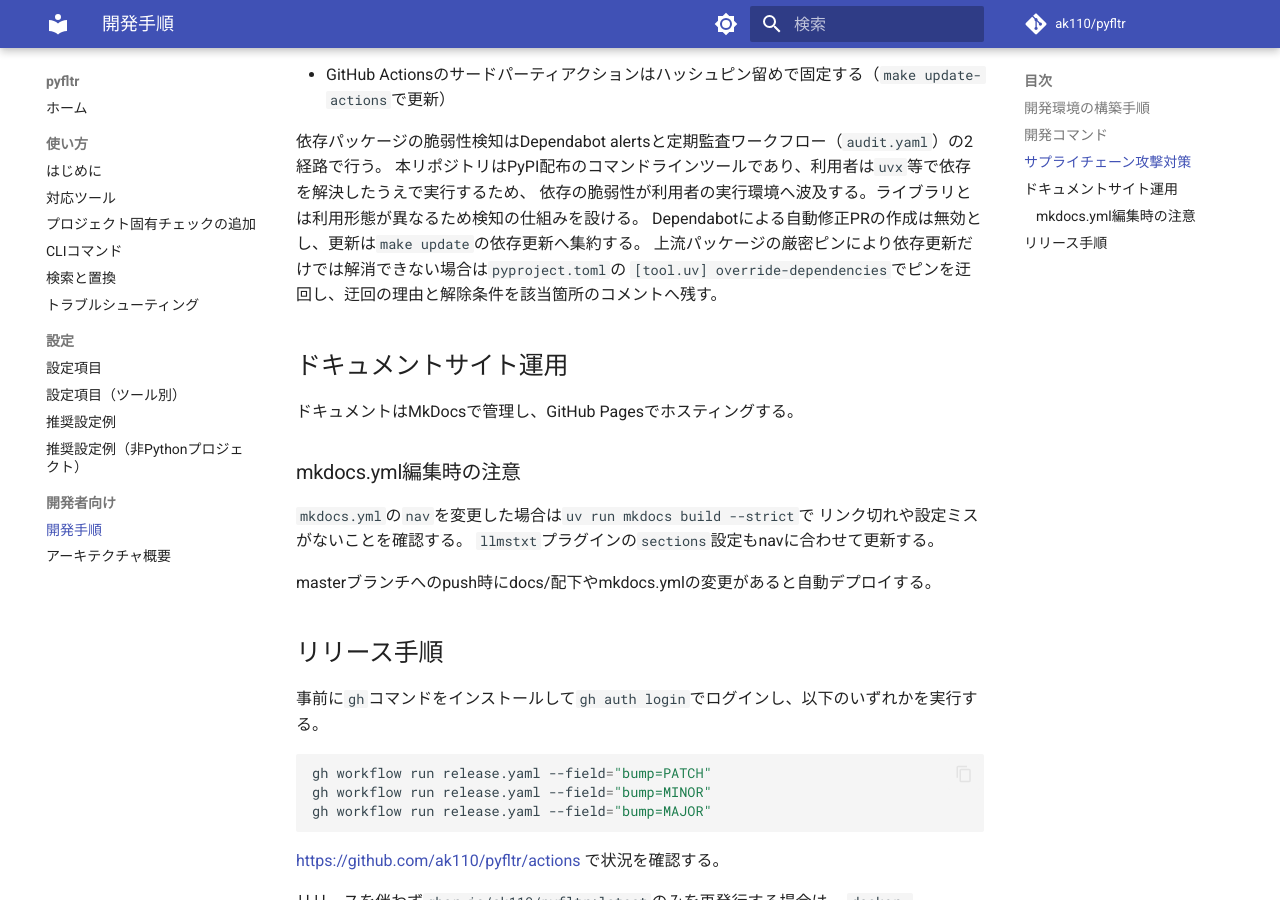
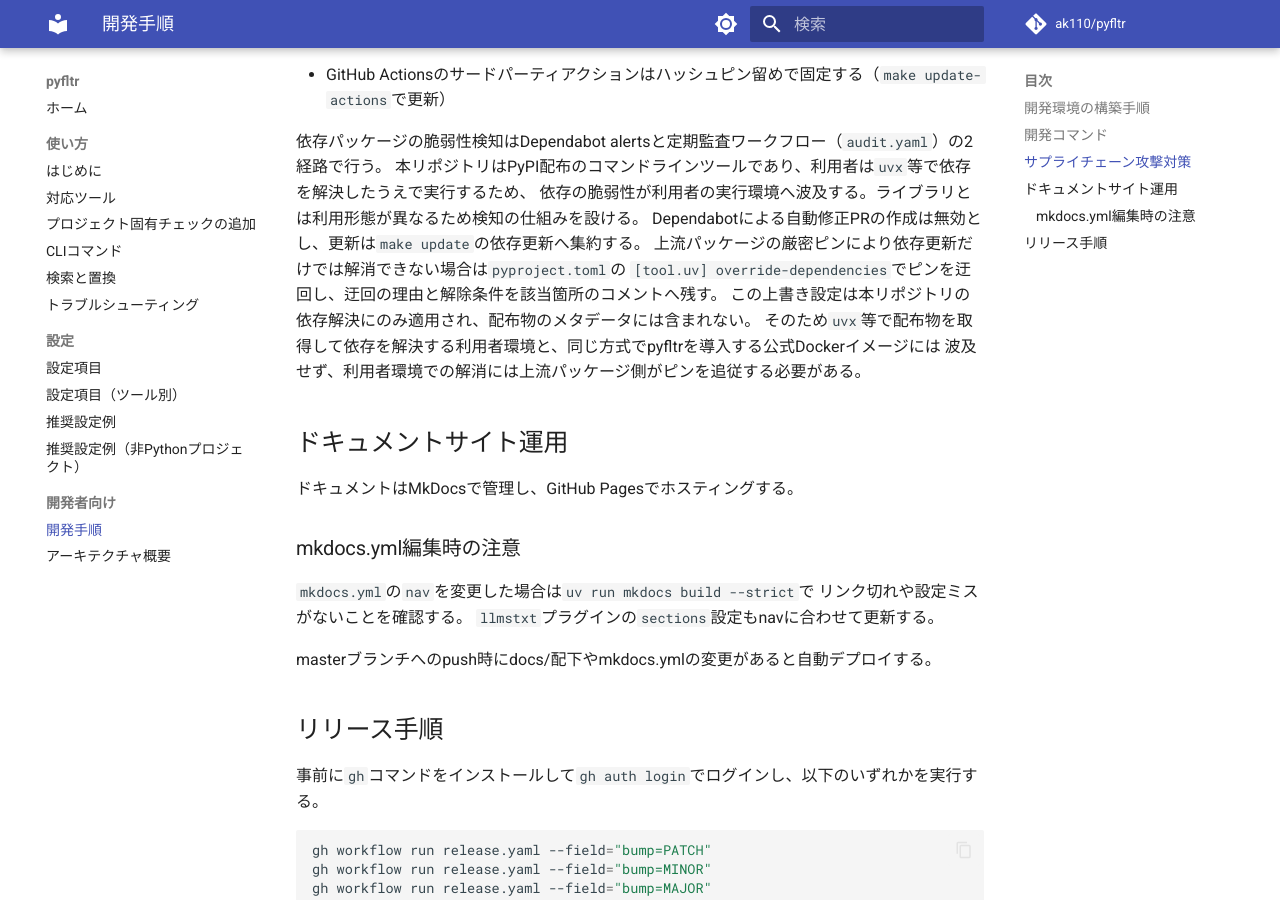
Before and after one commit to ak110/pyfltr, an MkDocs documentation site: the page built from docs/development/development.md, in a window 1280 px wide and 900 px high, scrolled down 927 px. Built offline with MkDocs 1.6.1 and Material for MkDocs 9.7.7, drawn with Linux system fonts in a browser that asks for light colours; comment, search, counter and statistics services are not loaded.

Commit message:
docs(development): 依存解決の上書き設定が利用者環境へ波及しない旨を明記する
再発予防: 脆弱性対応時にリポジトリ側の検知解消と利用者環境の保護を取り違えないよう、上書き設定の適用範囲と利用者環境での解消条件を開発者向け文書へ明記した。

Co-Authored-By: Claude Opus 5 (1M context) <noreply@anthropic.com>
Claude-Session: https://claude.ai/code/session_019mVjXswQvt9hBB2rgmcuEe

```diff
--- a/docs/development/development.md
+++ b/docs/development/development.md
@@ -33,6 +33,9 @@
 Dependabotによる自動修正PRの作成は無効とし、更新は`make update`の依存更新へ集約する。
 上流パッケージの厳密ピンにより依存更新だけでは解消できない場合は`pyproject.toml`の
 `[tool.uv] override-dependencies`でピンを迂回し、迂回の理由と解除条件を該当箇所のコメントへ残す。
+この上書き設定は本リポジトリの依存解決にのみ適用され、配布物のメタデータには含まれない。
+そのため`uvx`等で配布物を取得して依存を解決する利用者環境と、同じ方式でpyfltrを導入する公式Dockerイメージには
+波及せず、利用者環境での解消には上流パッケージ側がピンを追従する必要がある。
 
 ## ドキュメントサイト運用
 
```
